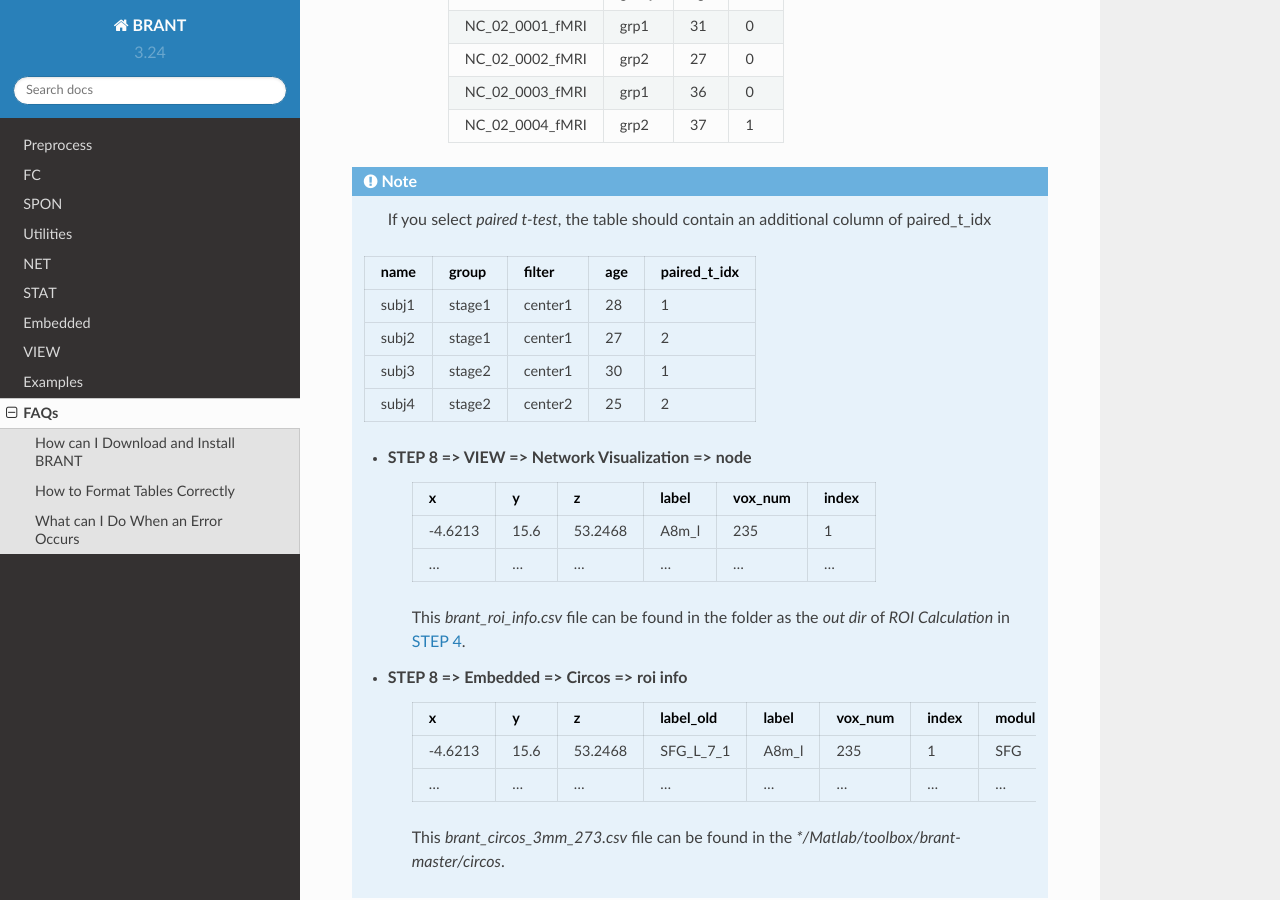
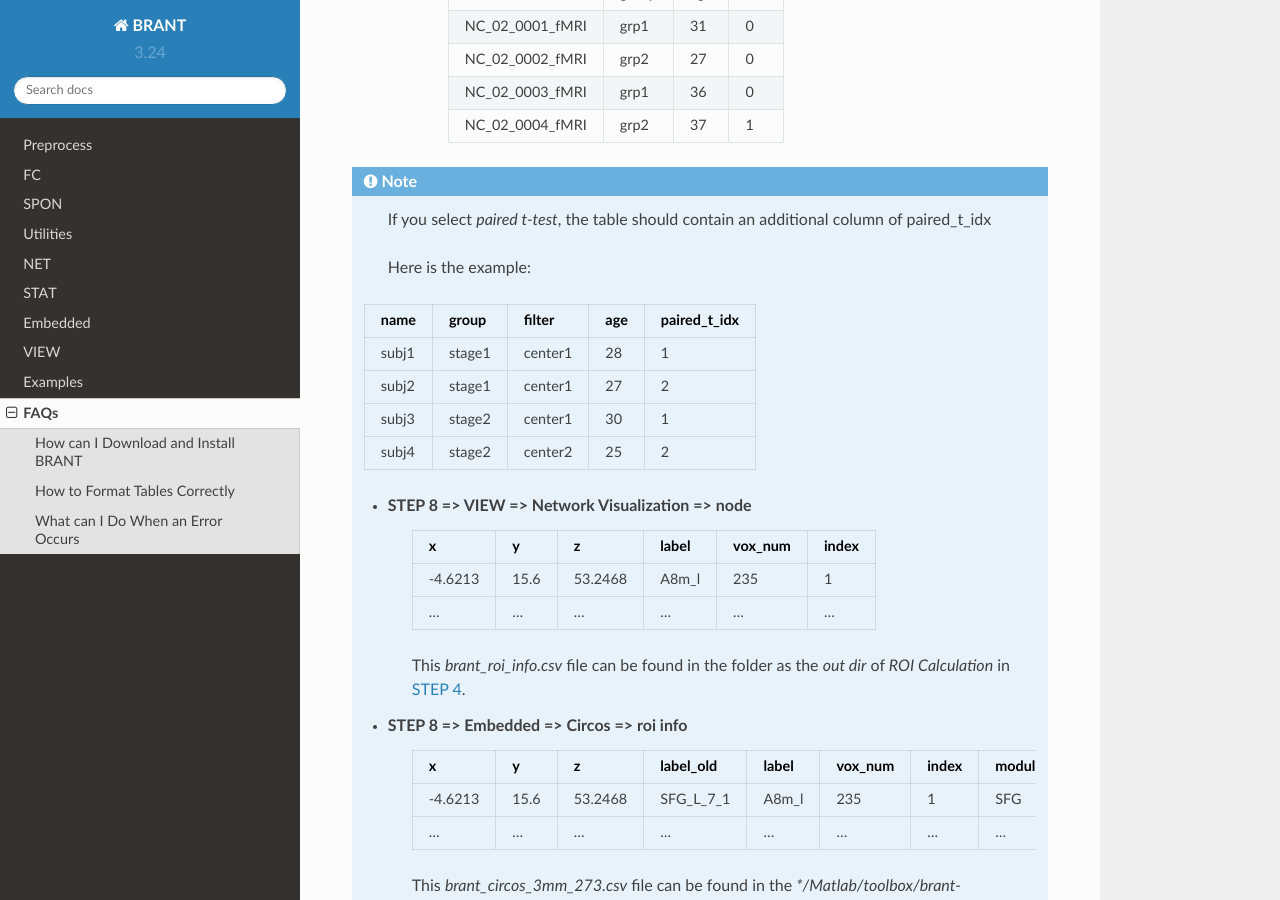
Before and after one commit to YongLiuLab/brant, a Sphinx documentation site: the page built from source/FAQs.txt, in a window 1280 px wide and 900 px high, scrolled down 988 px. Built offline with Sphinx 7.4.7 and the Read the Docs theme 2.0.0, drawn with Linux system fonts in a browser that asks for light colours.

Commit message:
add texts in FAQs

```diff
--- a/source/FAQs.txt
+++ b/source/FAQs.txt
@@ -43,6 +43,8 @@ How to Format Tables Correctly
 
 .. note::
 	If you select *paired t-test*, the table should contain an additional column of paired_t_idx
+
+	Here is the example:
 
     ====== ======= ======== ===== =============
     name   group   filter   age   paired_t_idx
```
